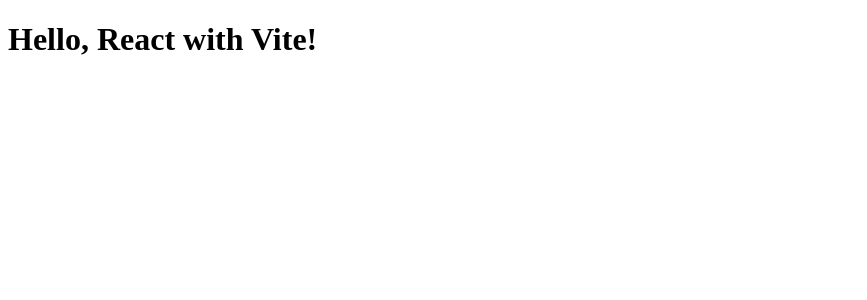
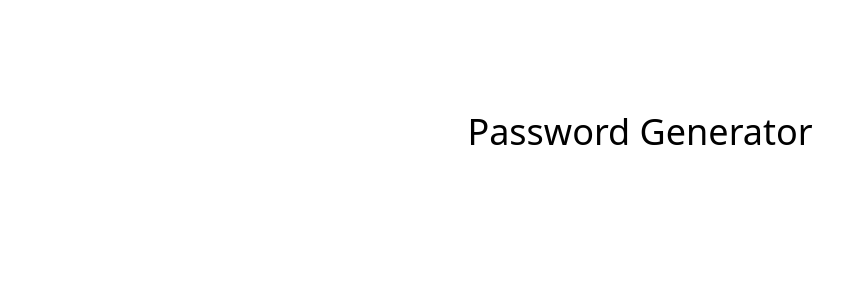
Before and after one commit to Hanask/password-generator-react, a React (Vite) app: page / in a window 1280 px wide. Shown: the top 300 px of the page, without its empty margins (0-867 px from the left). Built offline with nearby package versions, Linux system fonts and the light colour scheme.

Commit message:
Tailwind css setup

```diff
--- a/index.html
+++ b/index.html
@@ -2,19 +2,11 @@
 <html lang="en">
   <head>
     <meta charset="UTF-8" />
-    <link rel="icon" type="image/svg+xml" href="/favicon.svg" />
     <meta name="viewport" content="width=device-width, initial-scale=1.0" />
     <title>Password Generator</title>
   </head>
   <body>
     <div id="root"></div>
     <script type="module" src="/src/index.jsx"></script>
-
-    <!--
-    This script places a badge on your repl's full-browser view back to your repl's cover
-    page. Try various colors for the theme: dark, light, red, orange, yellow, lime, green,
-    teal, blue, blurple, magenta, pink!
-    -->
-    <script src="https://replit.com/public/js/replit-badge-v2.js" theme="dark" position="bottom-right"></script>
   </body>
 </html>
--- a/package.json
+++ b/package.json
@@ -21,6 +21,9 @@
   "homepage": "https://github.com/Hanask/password-generator-react#readme",
   "devDependencies": {
     "@vitejs/plugin-react-refresh": "^1.3.6",
+    "autoprefixer": "^10.4.14",
+    "postcss": "^8.4.24",
+    "tailwindcss": "^3.3.2",
     "vite": "^4.3.9"
   },
   "dependencies": {
--- /dev/null
+++ b/postcss.config.js
@@ -0,0 +1,6 @@
+module.exports = {
+  plugins: {
+    tailwindcss: {},
+    autoprefixer: {},
+  },
+}
--- /dev/null
+++ b/src/App.css
@@ -0,0 +1,3 @@
+@tailwind base;
+@tailwind components;
+@tailwind utilities;
--- /dev/null
+++ b/src/App.jsx
@@ -0,0 +1,13 @@
+import React from "react";
+import "./App.css";
+import MainPage from "./MainPage";
+
+const App = () => {
+  return (
+    <main className=" max-w-5xl mx-auto my-28 ">
+      <MainPage />
+    </main>
+  );
+}
+
+export default App;
--- /dev/null
+++ b/src/MainPage.jsx
@@ -0,0 +1,9 @@
+import React from "react";
+
+const MainPage = () => {
+    return (
+        <h1 className="text-4xl text-center font-medium">Password Generator</h1>
+    )
+}
+
+export default MainPage;
--- a/src/index.jsx
+++ b/src/index.jsx
@@ -1,8 +1,9 @@
 import React from 'react';
-import ReactDOM from 'react-dom';
+import ReactDOM from 'react-dom/client';
+import App from './App';
 
-const App = () => {
-  return <h1>Hello, React with Vite!</h1>;
-};
-
-ReactDOM.render(<App />, document.getElementById('root'));
+ReactDOM.createRoot(document.getElementById('root')).render(
+	<React.StrictMode>
+		<App />
+	</React.StrictMode>
+)
--- /dev/null
+++ b/tailwind.config.js
@@ -0,0 +1,11 @@
+/** @type {import('tailwindcss').Config} */
+module.exports = {
+  content: [
+    "./index.html",
+    "./src/**/*.{js,ts,jsx,tsx}",
+  ],
+  theme: {
+    extend: {},
+  },
+  plugins: [],
+}
```
Also changed, not shown: 1 other file (tests, documents, lock files or other folders).
